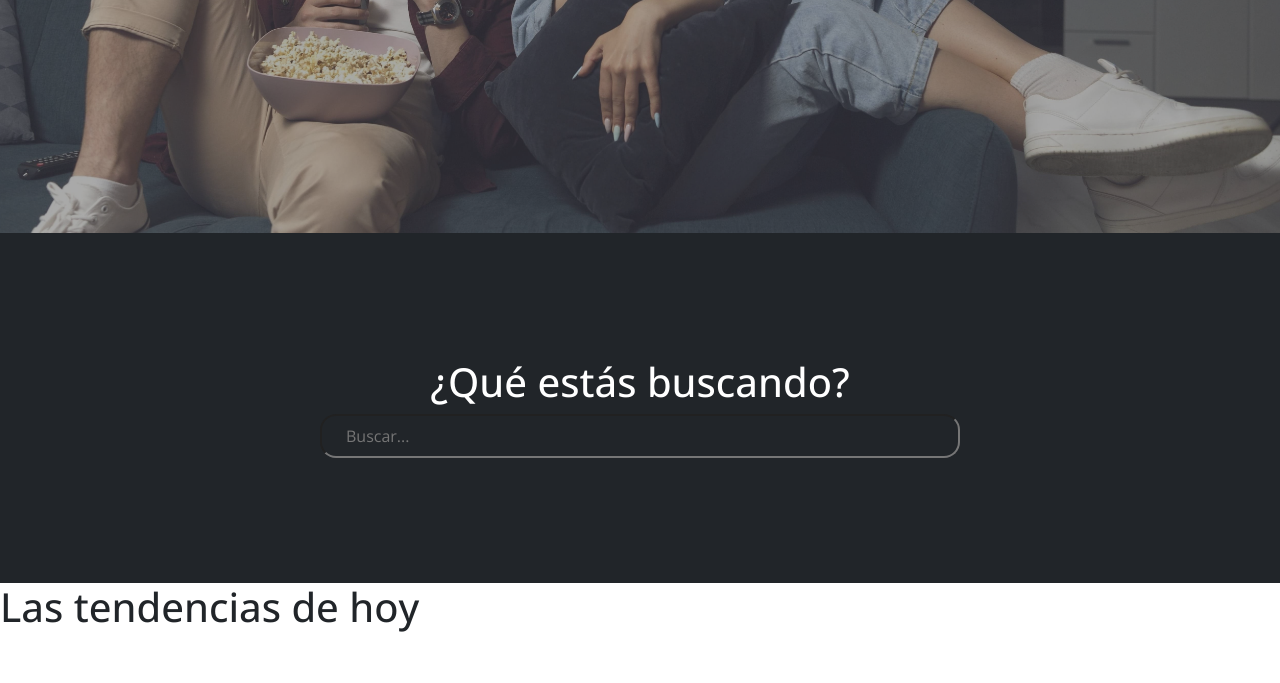
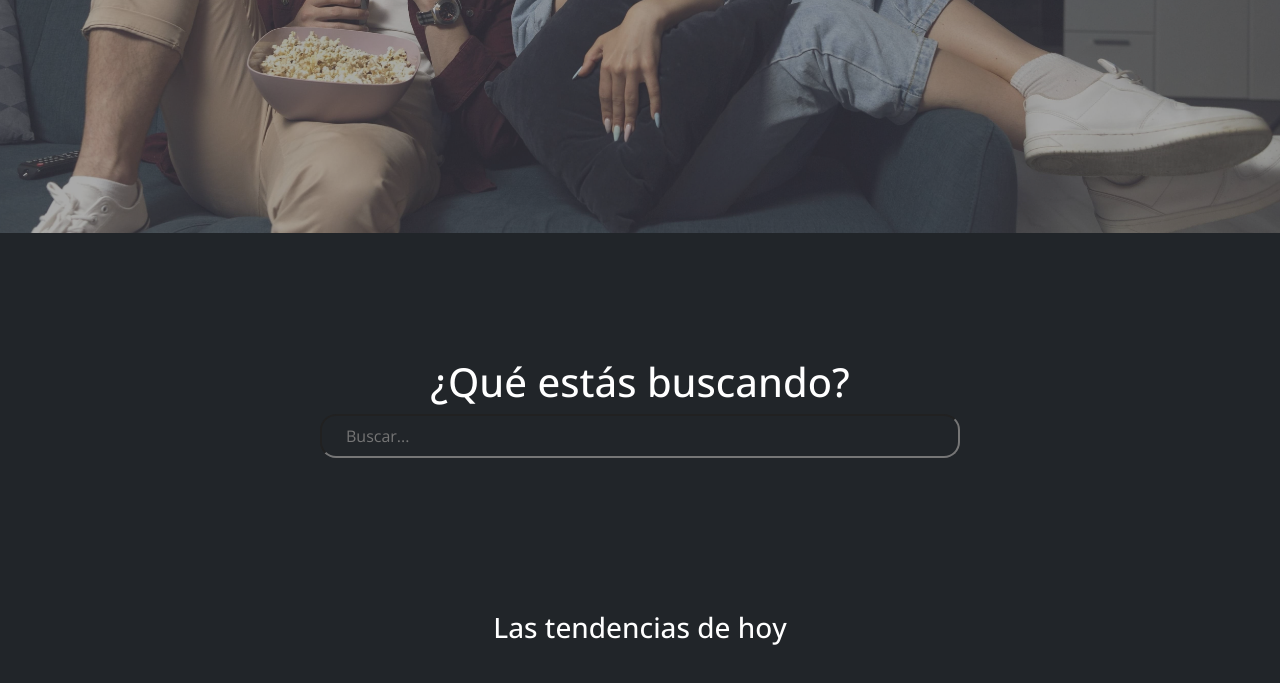
Before and after one commit to ElNuevoAprendiz/FinalIntegradorFrontEnd, a plain HTML site: page index.html in a window 1280 px wide. Shown: the part 437-1120 px from the top of the page. Before the commit the page ends 1076 px from the top, so only its background shows below. Drawn offline with nearby package versions, Linux system fonts and the light colour scheme.

Commit message:
se comienza con los m recomendado r⁴

```diff
--- a/index.html
+++ b/index.html
@@ -157,10 +157,11 @@
             <input type="text" name="busqueda" id="busqueda" placeholder="Buscar..." class=" rounded-4 bg-dark text-white px-4 py-2 w-50">
         </section>
 
-        <!-- Las tendencias de hoy -->
-        <section>
-<h1>Las tendencias de hoy</h1>
+        <!-- Las tendencias de htoy -->
+        <section id="tendencias " class="bg-dark text-white p-4">
+<h3 class="text-center m-1 mb-4">Las tendencias de hoy</h3>
 <div>
+
 
 </div>
 
```
